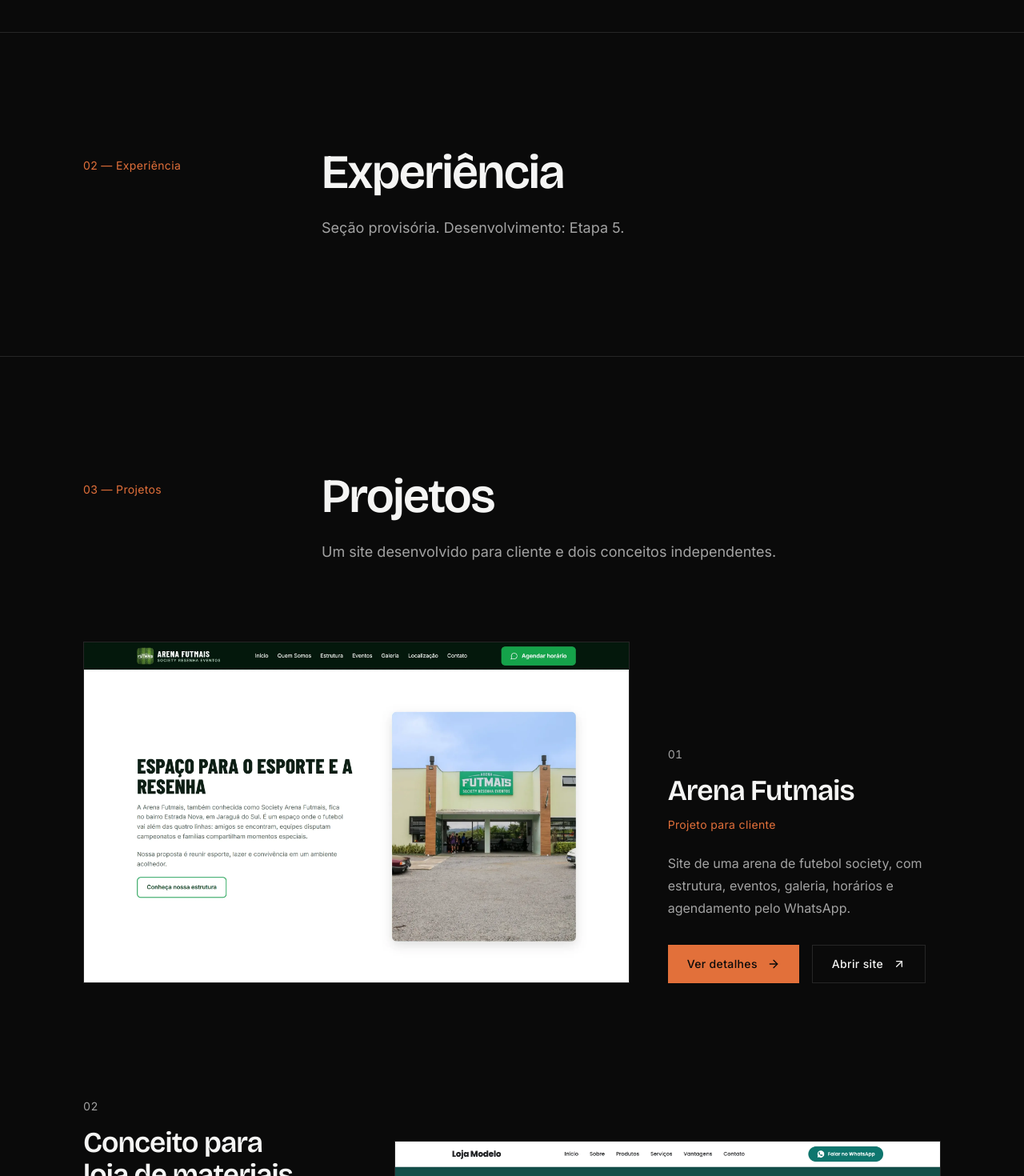
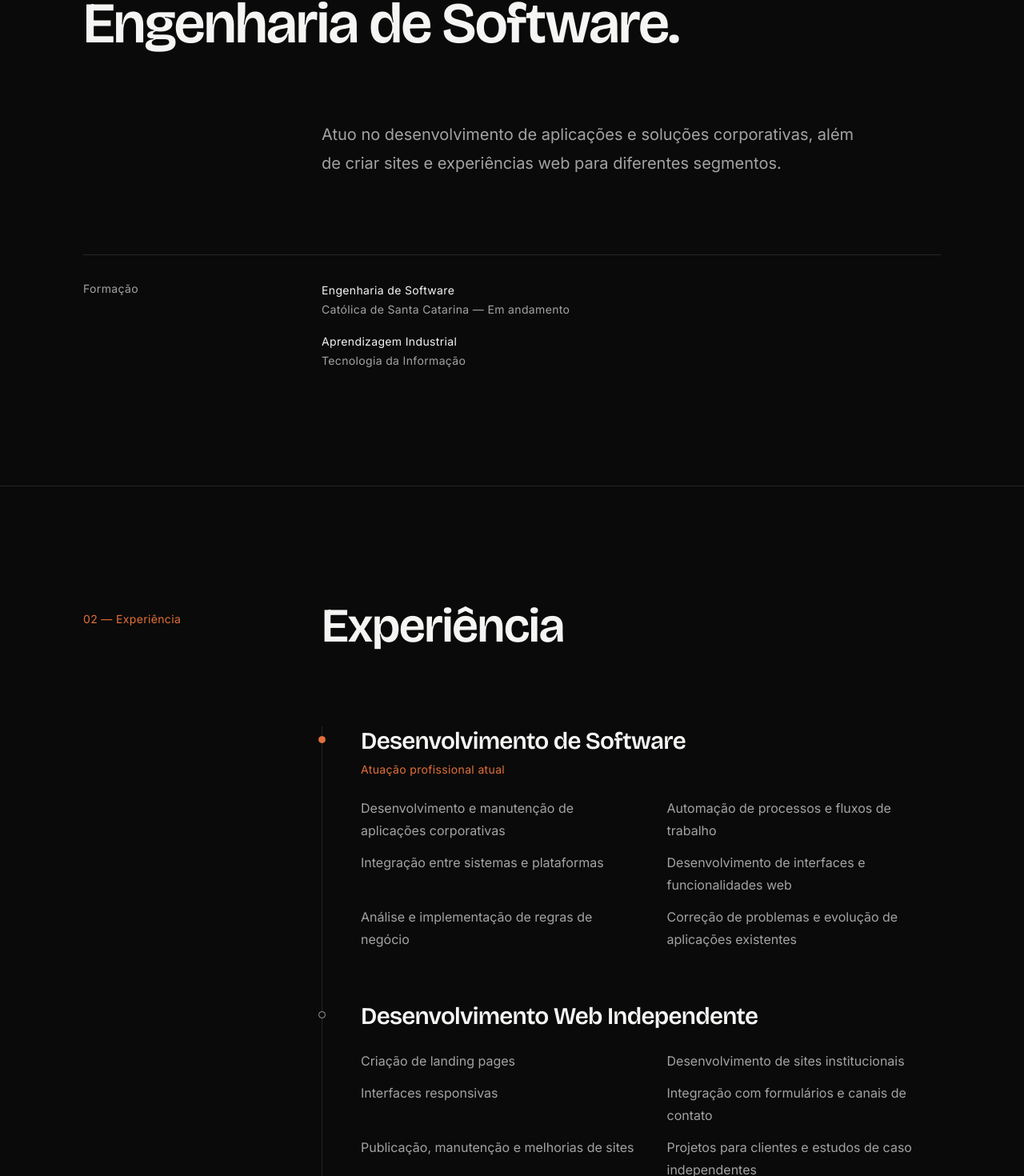
Before and after one commit to medeirosdev9/portfolio-medeiros, a Next.js app: page / in a window 1280 px wide. Shown: the part 1166-2636 px from the top of the page at 80% size. Built offline with nearby package versions, Linux system fonts and the light colour scheme.

Commit message:
feat: adiciona sobre experiencia tecnologias e servicos

```diff
--- a/src/app/page.tsx
+++ b/src/app/page.tsx
@@ -1,5 +1,9 @@
+import { About } from "@/components/sections/About";
+import { Experience } from "@/components/sections/Experience";
 import { Hero } from "@/components/sections/Hero";
 import { Projects } from "@/components/sections/Projects";
+import { Services } from "@/components/sections/Services";
+import { Technologies } from "@/components/sections/Technologies";
 import { Reveal } from "@/components/ui/Reveal";
 import { SectionHeading } from "@/components/ui/SectionHeading";
 import { SectionWrapper } from "@/components/ui/SectionWrapper";
@@ -32,22 +36,14 @@ export default function Home() {
   return (
     <>
       <Hero />
-      <PlannedSection
-        id="sobre"
-        eyebrow="01 — Sobre"
-        title="Sobre"
-        stage="a definir"
-      />
-      <PlannedSection
-        id="experiencia"
-        eyebrow="02 — Experiência"
-        title="Experiência"
-        stage="Etapa 5"
-      />
+      <About />
+      <Experience />
       <Projects />
+      <Technologies />
+      <Services />
       <PlannedSection
         id="contato"
-        eyebrow="04 — Contato"
+        eyebrow="06 — Contato"
         title="Contato"
         stage="Etapa 6"
       />
--- /dev/null
+++ b/src/components/sections/About.tsx
@@ -0,0 +1,43 @@
+import { Reveal } from "@/components/ui/Reveal";
+import { SectionWrapper } from "@/components/ui/SectionWrapper";
+import { about } from "@/content/about";
+
+const gridStyles =
+  "grid gap-6 md:grid-cols-[minmax(0,1fr)_minmax(0,3fr)] md:gap-10";
+
+export function About() {
+  return (
+    <SectionWrapper id="sobre" aria-labelledby="sobre-titulo">
+      <Reveal>
+        <p className="text-sm tracking-wide text-accent">01 — Sobre</p>
+        <h2
+          id="sobre-titulo"
+          className="mt-8 max-w-5xl font-display text-4xl leading-[1.1] font-semibold tracking-tight text-balance sm:text-5xl lg:text-7xl"
+        >
+          {about.headline}
+        </h2>
+      </Reveal>
+
+      <Reveal delay={0.1} className={`${gridStyles} mt-12 md:mt-20`}>
+        <p className="max-w-2xl text-lg leading-8 text-muted md:col-start-2 md:text-xl md:leading-9">
+          {about.description}
+        </p>
+      </Reveal>
+
+      <Reveal
+        delay={0.15}
+        className={`${gridStyles} mt-16 border-t border-border pt-8 md:mt-24`}
+      >
+        <h3 className="text-sm tracking-wide text-muted">Formação</h3>
+        <ul className="space-y-4 text-sm leading-6 tracking-wide">
+          {about.education.map(({ title, detail }) => (
+            <li key={title}>
+              {title}
+              <span className="block text-muted">{detail}</span>
+            </li>
+          ))}
+        </ul>
+      </Reveal>
+    </SectionWrapper>
+  );
+}
--- /dev/null
+++ b/src/components/sections/Experience.tsx
@@ -0,0 +1,51 @@
+import { Reveal } from "@/components/ui/Reveal";
+import { SectionHeading } from "@/components/ui/SectionHeading";
+import { SectionWrapper } from "@/components/ui/SectionWrapper";
+import { experiences } from "@/content/experience";
+import { cn } from "@/lib/cn";
+
+export function Experience() {
+  return (
+    <SectionWrapper id="experiencia" aria-labelledby="experiencia-titulo">
+      <Reveal>
+        <SectionHeading
+          id="experiencia-titulo"
+          eyebrow="02 — Experiência"
+          title="Experiência"
+        />
+      </Reveal>
+
+      {/* O recuo acompanha a coluna de texto do SectionHeading. */}
+      <ul className="mt-16 border-l border-border md:mt-24 md:ml-[calc((100%-2.5rem)/4+2.5rem)]">
+        {experiences.map(({ title, label, isCurrent, activities }) => (
+          <li key={title} className="relative pb-16 pl-8 last:pb-0 md:pl-12">
+            <span
+              aria-hidden
+              className={cn(
+                "absolute top-3 -left-[5px] size-[9px] rounded-full border",
+                isCurrent
+                  ? "border-accent bg-accent"
+                  : "border-muted bg-background",
+              )}
+            />
+            <Reveal>
+              <h3 className="font-display text-2xl font-semibold tracking-tight text-balance sm:text-3xl">
+                {title}
+              </h3>
+              {label && (
+                <p className="mt-2 text-sm tracking-wide text-accent">
+                  {label}
+                </p>
+              )}
+              <ul className="mt-6 grid gap-x-10 gap-y-3 leading-7 text-muted sm:grid-cols-2">
+                {activities.map((activity) => (
+                  <li key={activity}>{activity}</li>
+                ))}
+              </ul>
+            </Reveal>
+          </li>
+        ))}
+      </ul>
+    </SectionWrapper>
+  );
+}
--- /dev/null
+++ b/src/components/sections/Services.tsx
@@ -0,0 +1,51 @@
+import { ArrowDownRight } from "lucide-react";
+import { Button, ButtonIcon } from "@/components/ui/Button";
+import { Reveal } from "@/components/ui/Reveal";
+import { SectionHeading } from "@/components/ui/SectionHeading";
+import { SectionWrapper } from "@/components/ui/SectionWrapper";
+import { services, servicesAction } from "@/content/services";
+
+export function Services() {
+  return (
+    <SectionWrapper id="servicos" aria-labelledby="servicos-titulo">
+      <Reveal>
+        <SectionHeading
+          id="servicos-titulo"
+          eyebrow="05 — Serviços"
+          title="Serviços"
+        />
+      </Reveal>
+
+      <Reveal className="mt-16 md:mt-24">
+        <ol className="border-b border-border">
+          {services.map(({ title, description }, index) => (
+            <li
+              key={title}
+              className="grid gap-3 border-t border-border py-8 md:grid-cols-[4rem_minmax(0,1fr)_minmax(0,1fr)] md:items-baseline md:gap-10 md:py-10"
+            >
+              <span
+                aria-hidden
+                className="text-sm tracking-wide text-accent tabular-nums"
+              >
+                {String(index + 1).padStart(2, "0")}
+              </span>
+              <h3 className="font-display text-2xl font-semibold tracking-tight text-balance sm:text-3xl">
+                {title}
+              </h3>
+              <p className="leading-7 text-muted">{description}</p>
+            </li>
+          ))}
+        </ol>
+      </Reveal>
+
+      <Reveal className="mt-12">
+        <Button href={servicesAction.href}>
+          {servicesAction.label}
+          <ButtonIcon>
+            <ArrowDownRight aria-hidden className="size-4" />
+          </ButtonIcon>
+        </Button>
+      </Reveal>
+    </SectionWrapper>
+  );
+}
--- /dev/null
+++ b/src/components/sections/Technologies.tsx
@@ -0,0 +1,37 @@
+import { Reveal } from "@/components/ui/Reveal";
+import { SectionHeading } from "@/components/ui/SectionHeading";
+import { SectionWrapper } from "@/components/ui/SectionWrapper";
+import { technologiesIntro, technologyGroups } from "@/content/technologies";
+
+export function Technologies() {
+  return (
+    <SectionWrapper id="tecnologias" aria-labelledby="tecnologias-titulo">
+      <Reveal>
+        <SectionHeading
+          id="tecnologias-titulo"
+          eyebrow="04 — Tecnologias"
+          title="Tecnologias"
+          description={technologiesIntro}
+        />
+      </Reveal>
+
+      <div className="mt-16 border-b border-border md:mt-24">
+        {technologyGroups.map(({ title, items }) => (
+          <Reveal
+            key={title}
+            className="grid gap-6 border-t border-border py-8 md:grid-cols-[minmax(0,1fr)_minmax(0,3fr)] md:gap-10 md:py-10"
+          >
+            <h3 className="text-sm tracking-wide text-muted md:pt-2">
+              {title}
+            </h3>
+            <ul className="flex flex-wrap gap-x-8 gap-y-2 font-display text-2xl font-medium tracking-tight sm:text-3xl">
+              {items.map((item) => (
+                <li key={item}>{item}</li>
+              ))}
+            </ul>
+          </Reveal>
+        ))}
+      </div>
+    </SectionWrapper>
+  );
+}
--- /dev/null
+++ b/src/content/about.ts
@@ -0,0 +1,16 @@
+export const about = {
+  headline:
+    "Sou desenvolvedor de software e estudante de Engenharia de Software.",
+  description:
+    "Atuo no desenvolvimento de aplicações e soluções corporativas, além de criar sites e experiências web para diferentes segmentos.",
+  education: [
+    {
+      title: "Engenharia de Software",
+      detail: "Católica de Santa Catarina — Em andamento",
+    },
+    {
+      title: "Aprendizagem Industrial",
+      detail: "Tecnologia da Informação",
+    },
+  ],
+};
--- /dev/null
+++ b/src/content/experience.ts
@@ -0,0 +1,36 @@
+export type Experience = {
+  title: string;
+  label?: string;
+  isCurrent: boolean;
+  activities: string[];
+};
+
+// Texto genérico de propósito: não cite empregador, sistemas internos ou
+// clientes corporativos. Datas e cargos ficam de fora até serem confirmados.
+export const experiences: Experience[] = [
+  {
+    title: "Desenvolvimento de Software",
+    label: "Atuação profissional atual",
+    isCurrent: true,
+    activities: [
+      "Desenvolvimento e manutenção de aplicações corporativas",
+      "Automação de processos e fluxos de trabalho",
+      "Integração entre sistemas e plataformas",
+      "Desenvolvimento de interfaces e funcionalidades web",
+      "Análise e implementação de regras de negócio",
+      "Correção de problemas e evolução de aplicações existentes",
+    ],
+  },
+  {
+    title: "Desenvolvimento Web Independente",
+    isCurrent: false,
+    activities: [
+      "Criação de landing pages",
+      "Desenvolvimento de sites institucionais",
+      "Interfaces responsivas",
+      "Integração com formulários e canais de contato",
+      "Publicação, manutenção e melhorias de sites",
+      "Projetos para clientes e estudos de caso independentes",
+    ],
+  },
+];
--- a/src/content/hero.ts
+++ b/src/content/hero.ts
@@ -1,6 +1,6 @@
 export const hero = {
   description:
-    "Desenvolvedor de software com atuação em aplicações web, automações e integrações de sistemas. Atualmente trabalho na WEG e curso Engenharia de Software.",
+    "Desenvolvedor de software com atuação em aplicações web, automações e integrações de sistemas. Curso Engenharia de Software.",
   location: "Jaraguá do Sul, SC",
   primaryAction: { label: "Ver projetos", href: "/#projetos" },
   secondaryAction: { label: "Entrar em contato", href: "/#contato" },
--- /dev/null
+++ b/src/content/services.ts
@@ -0,0 +1,23 @@
+export const services = [
+  {
+    title: "Landing Pages",
+    description:
+      "Páginas personalizadas para apresentar negócios, serviços e produtos.",
+  },
+  {
+    title: "Sites Institucionais",
+    description:
+      "Sites para empresas, com informações, identidade visual e canais de contato.",
+  },
+  {
+    title: "Desenvolvimento de Interfaces Web",
+    description: "Criação de interfaces responsivas e componentes personalizados.",
+  },
+  {
+    title: "Automações e Soluções Web",
+    description:
+      "Desenvolvimento de funcionalidades e automações conforme a necessidade do projeto.",
+  },
+];
+
+export const servicesAction = { label: "Entrar em contato", href: "/#contato" };
--- /dev/null
+++ b/src/content/technologies.ts
@@ -0,0 +1,25 @@
+export const technologiesIntro =
+  "Tecnologias e ferramentas com as quais tenho contato ou experiência em diferentes níveis.";
+
+export const technologyGroups = [
+  {
+    title: "Frontend",
+    items: [
+      "HTML",
+      "CSS",
+      "JavaScript",
+      "TypeScript",
+      "React",
+      "Next.js",
+      "Tailwind CSS",
+    ],
+  },
+  {
+    title: "Backend e programação",
+    items: ["Java", "Spring Boot", "Python", "C", "APIs REST"],
+  },
+  {
+    title: "Ferramentas e plataformas",
+    items: ["Git", "GitHub", "VS Code", "ServiceNow", "SAP", "Netlify"],
+  },
+];
```
